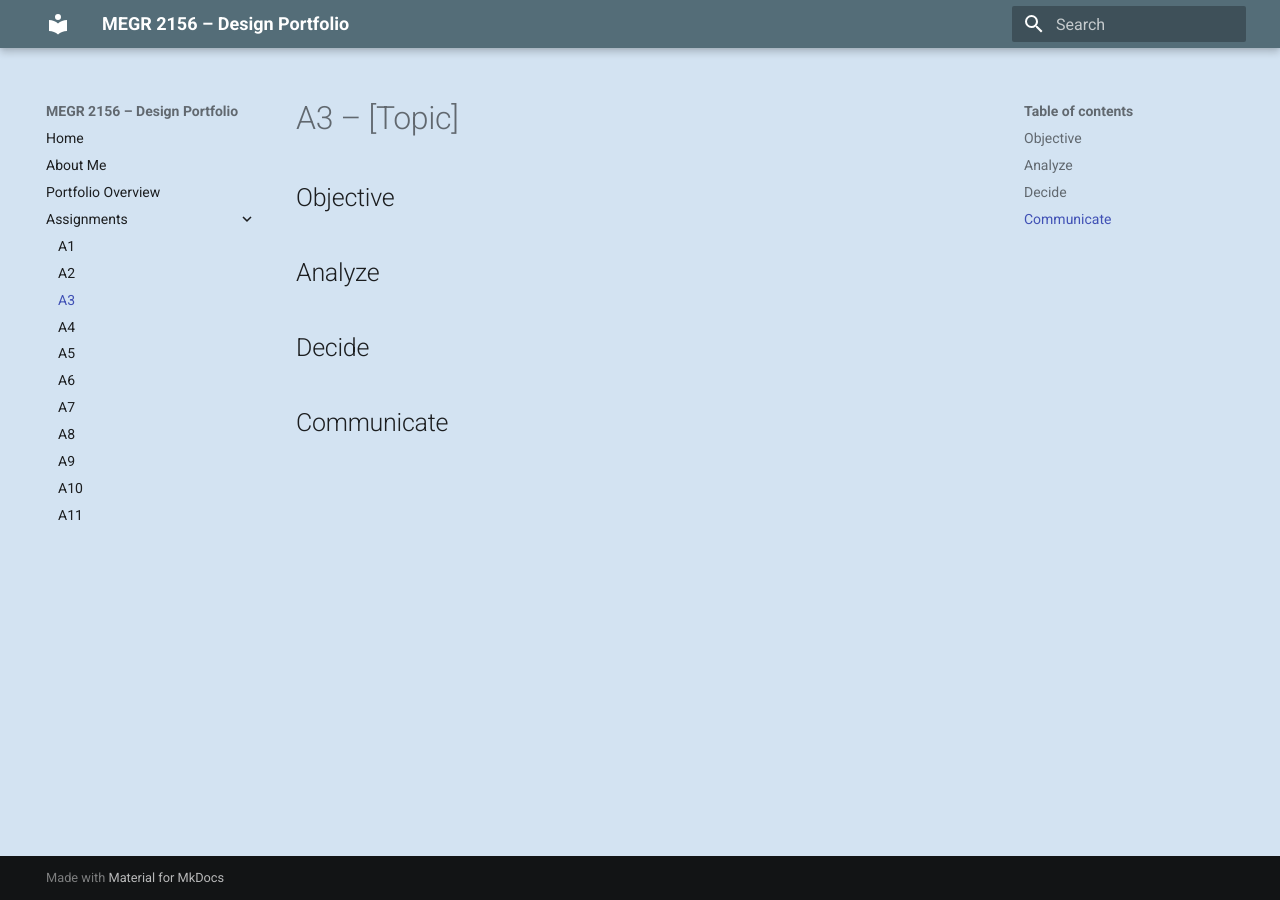
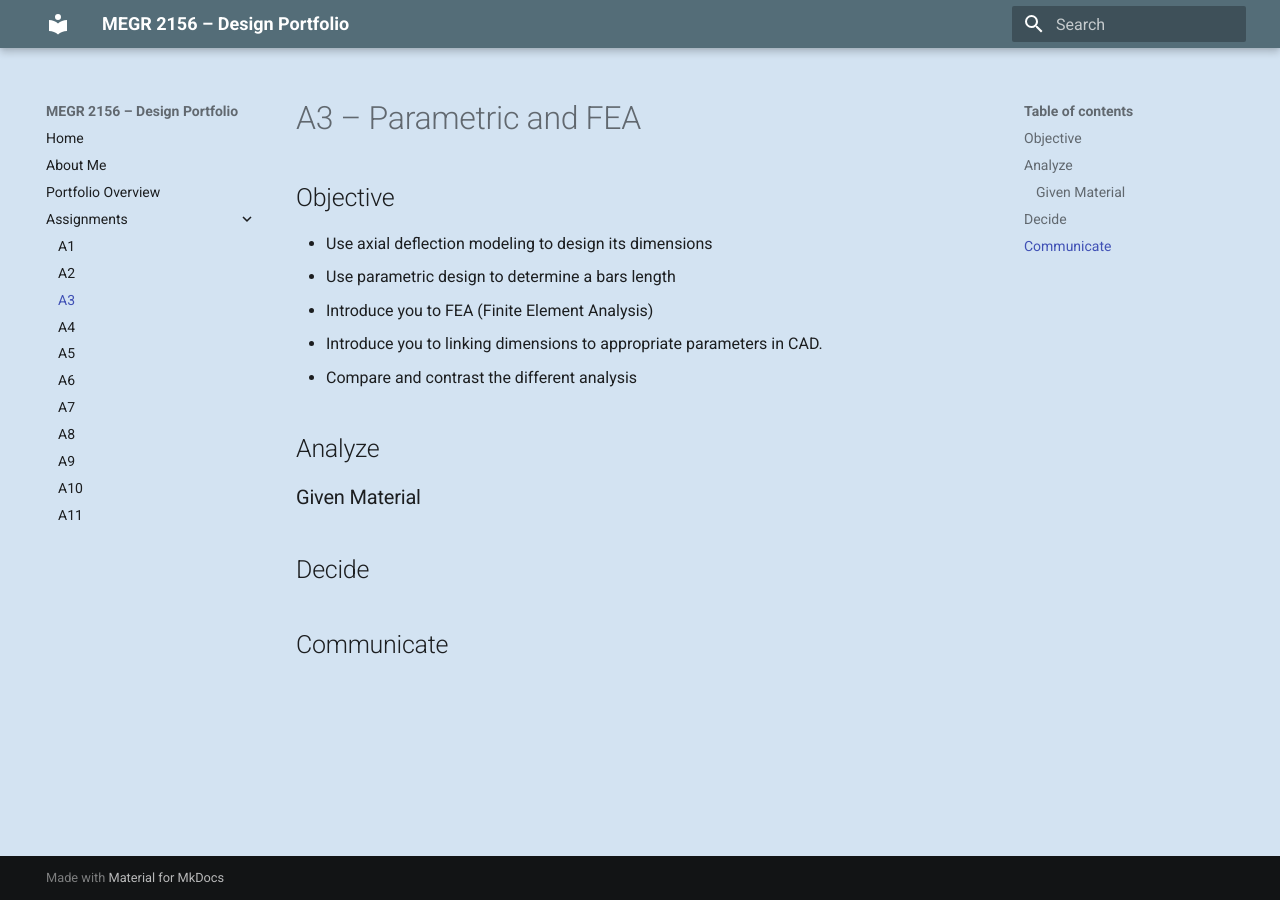
Before and after one commit to Noah-DiMenna/megr2156-portfolio, an MkDocs documentation site: the page built from docs/assignments/A03/index.md, in a window 1280 px wide. Built offline with MkDocs 1.6.1 and Material for MkDocs 9.7.7, drawn with Linux system fonts in a browser that asks for light colours.

Commit message:
Revise A3 assignment title and objectives
Updated assignment topic and objectives for A3.

```diff
--- a/docs/assignments/A03/index.md
+++ b/docs/assignments/A03/index.md
@@ -1,9 +1,17 @@
-# A3 – [Topic]
+# A3 – Parametric and FEA
 
 ## Objective
 
+- Use axial deflection modeling to design its dimensions
+- Use parametric design to determine a bars length
+- Introduce you to FEA (Finite Element Analysis)
+- Introduce you to linking dimensions to appropriate parameters in CAD.
+- Compare and contrast the different analysis
 
 ## Analyze
+
+### Given Material
+
 
 
 ## Decide
```
